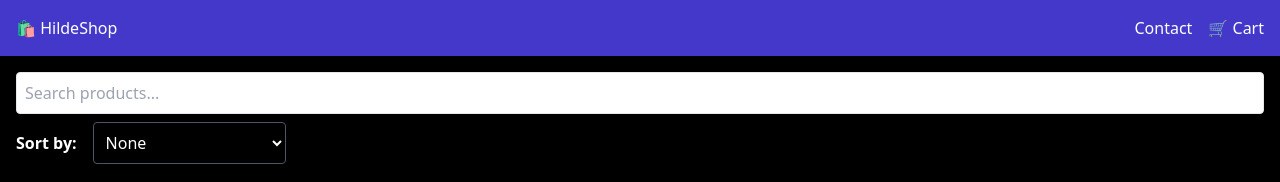
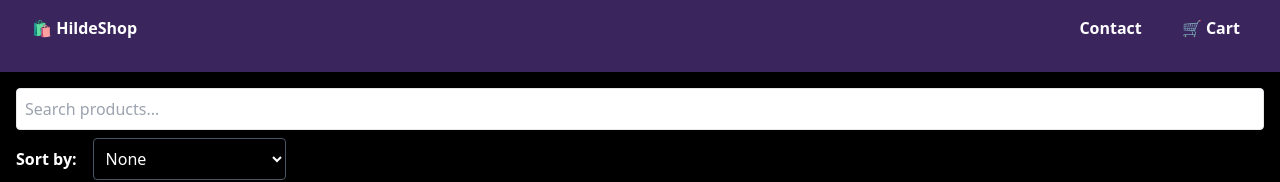
Before and after one commit to Entav78/jsfw-2025-hilde, a React (Vite) app: page / in a window 1280 px wide. Shown: the top 182 px of the page. Built offline with nearby package versions, Linux system fonts and the light colour scheme; no server answers.

Commit message:
fixed styling

```diff
--- a/src/components/Header/Header.scss
+++ b/src/components/Header/Header.scss
@@ -1,15 +1,35 @@
+@use '@/styles/variables' as *;
+
+header {
+  background-color: $header-bg;
+  padding: 1rem 2rem;
+  height: $header-height;
+
+  nav {
+    display: flex;
+    justify-content: space-between;
+    align-items: center;
+
     .nav-link {
-  color: white;
+      display: inline-block;
+      color: $header-text;
+      text-decoration: none;
+      font-weight: 600;
+      margin-left: 1rem;
       transition: all 0.2s ease-in-out;
 
       &:hover,
       &:focus-visible {
-    color: rgb(191, 190, 192);
-    transform: scale(1.25);
+        color: $header-hover;
+        transform: scale(1.2);
         text-decoration: underline;
       }
 
-  &:focus {
+      &:focus-visible {
+       /* outline: 2px dashed $header-hover;
+        outline-offset: 3px;*/
         outline: none;
       }
     }
+  }
+}
--- a/src/components/Header/Header.tsx
+++ b/src/components/Header/Header.tsx
@@ -7,16 +7,18 @@ export default function Header() {
   const totalItems = cart.reduce((sum, item) => sum + item.quantity, 0);
 
   return (
-    <header className="p-4 bg-indigo-700">
+    <header className="p-4">
       <nav className="flex justify-between items-center relative">
         <Link to="/" className="nav-link">
           🛍 HildeShop
         </Link>
-        <div className="space-x-4">
+
+        <div className="flex gap-6 items-center">
           <Link to="/contact" className="nav-link">
             Contact
           </Link>
-          <Link to="/cart" className="nav-link">
+          <div className="relative pr-6">
+            <Link to="/cart" className="nav-link relative">
               🛒 Cart
               {totalItems > 0 && (
                 <span className="absolute -top-2 -right-3 bg-red-600 text-white text-xs px-2 py-0.5 rounded-full">
@@ -25,6 +27,7 @@ export default function Header() {
               )}
             </Link>
           </div>
+        </div>
       </nav>
     </header>
   );
--- /dev/null
+++ b/src/components/ProductCard/ProductCard.scss
@@ -0,0 +1,16 @@
+@use '@/styles/variables' as *;
+
+.product-card {
+  background-color: #f3f4f6; // Tailwind's gray-100
+  border-radius: 0.5rem;
+  padding: 1rem;
+  box-shadow: 0 1px 2px rgba(0, 0, 0, 0.05);
+  height: 100%;
+  transition: transform 0.3s, box-shadow 0.3s;
+
+  &:hover {
+    transform: translateY(-4px);
+    box-shadow: 0 8px 16px rgba(0, 0, 0, 0.1);
+    outline: 2px solid $header-bg;
+  }
+}
--- a/src/components/ProductCard/ProductCard.tsx
+++ b/src/components/ProductCard/ProductCard.tsx
@@ -1,4 +1,5 @@
 import { Link } from 'react-router-dom';
+import './ProductCard.scss';
 
 interface ProductCardProps {
   id: string;
@@ -31,7 +32,7 @@ export default function ProductCard({
   return (
     <Link
       to={`/product/${id}`}
-      className="block bg-gray-100 rounded-lg p-4 shadow-sm hover:shadow-lg hover:ring-2 hover:ring-indigo-500 transform hover:-translate-y-1 transition duration-300 h-full"
+      className="product-card relative block bg-gray-100 rounded-lg p-4 shadow-sm hover:shadow-lg hover:ring-2 hover:ring-header transform hover:-translate-y-1 transition duration-300 h-full"
     >
       {hasDiscount && (
         <div className="absolute top-2 right-2 bg-green-600 text-white px-2 py-1 text-xs font-bold rounded">
--- a/src/main.tsx
+++ b/src/main.tsx
@@ -1,7 +1,7 @@
 import { StrictMode } from 'react';
 import { createRoot } from 'react-dom/client';
 import { CartProvider } from '@/context/CartContext';
-import '@/style.scss';
+import '@/styles/style.scss';
 import App from '@/App.tsx';
 import { Toaster } from 'react-hot-toast';
 
--- a/src/pages/Cart/Cart.tsx
+++ b/src/pages/Cart/Cart.tsx
@@ -29,8 +29,9 @@ export default function Cart() {
           {cart.map((item) => (
             <div
               key={item.id}
-              className="flex items-center justify-between border-b pb-4"
+              className="flex flex-col sm:flex-row sm:items-center justify-between gap-4 bg-white text-black p-4 rounded shadow-sm border-b"
             >
+              {/* Product Info */}
               <div className="flex items-center gap-4">
                 <img
                   src={item.image.url}
@@ -42,24 +43,27 @@ export default function Cart() {
                   <p data-testid="cart-item-qty">
                     {item.discountedPrice} kr x {item.quantity}
                   </p>
-                  <p className="text-sm text-gray-500">
+                  <p className="text-sm text-gray-600">
                     Total: {(item.discountedPrice * item.quantity).toFixed(2)}{' '}
                     kr
                   </p>
                 </div>
               </div>
 
-              <div className="flex items-center gap-2">
+              {/* Controls */}
+              <div className="flex items-center gap-2 flex-wrap">
                 <button
-                  className="bg-gray-200 px-2 rounded"
+                  className="bg-gray-200 text-black px-2 py-1 rounded hover:bg-gray-300"
                   onClick={() => decreaseQuantity(item.id)}
+                  aria-label={`Decrease quantity of ${item.title}`}
                 >
-                  -
+                  −
                 </button>
-                <span>{item.quantity}</span>
+                <span className="px-2">{item.quantity}</span>
                 <button
                   onClick={() => updateQuantity(item.id, item.quantity + 1)}
-                  className="bg-gray-200 px-2 rounded"
+                  className="bg-gray-200 text-black px-2 py-1 rounded hover:bg-gray-300"
+                  aria-label={`Increase quantity of ${item.title}`}
                 >
                   +
                 </button>
@@ -68,7 +72,7 @@ export default function Cart() {
                     removeFromCart(item.id);
                     toast.success(`${item.title} removed from cart`);
                   }}
-                  className="ml-4 text-red-500"
+                  className="text-red-600 hover:underline ml-4"
                 >
                   Remove
                 </button>
--- /dev/null
+++ b/src/styles/_variables.scss
@@ -0,0 +1,14 @@
+
+$header-bg: #3a255d;
+$header-text: #ffffff;
+$header-hover: #bfbec0;
+$header-height: 4.5rem;
+/*
+$header-bg: #0f172a; // Dark navy
+// or
+$header-bg: #374151; // Charcoal grey
+// or
+
+$header-bg: #3a255d; //purple
+#6f2a67 //pink/purple
+$header-bg: #004643; // Deep green*/
```
Also changed, not shown: src/styles/style.scss (renamed from src/style.scss). Lines whose indentation alone changed are shown as unchanged.
